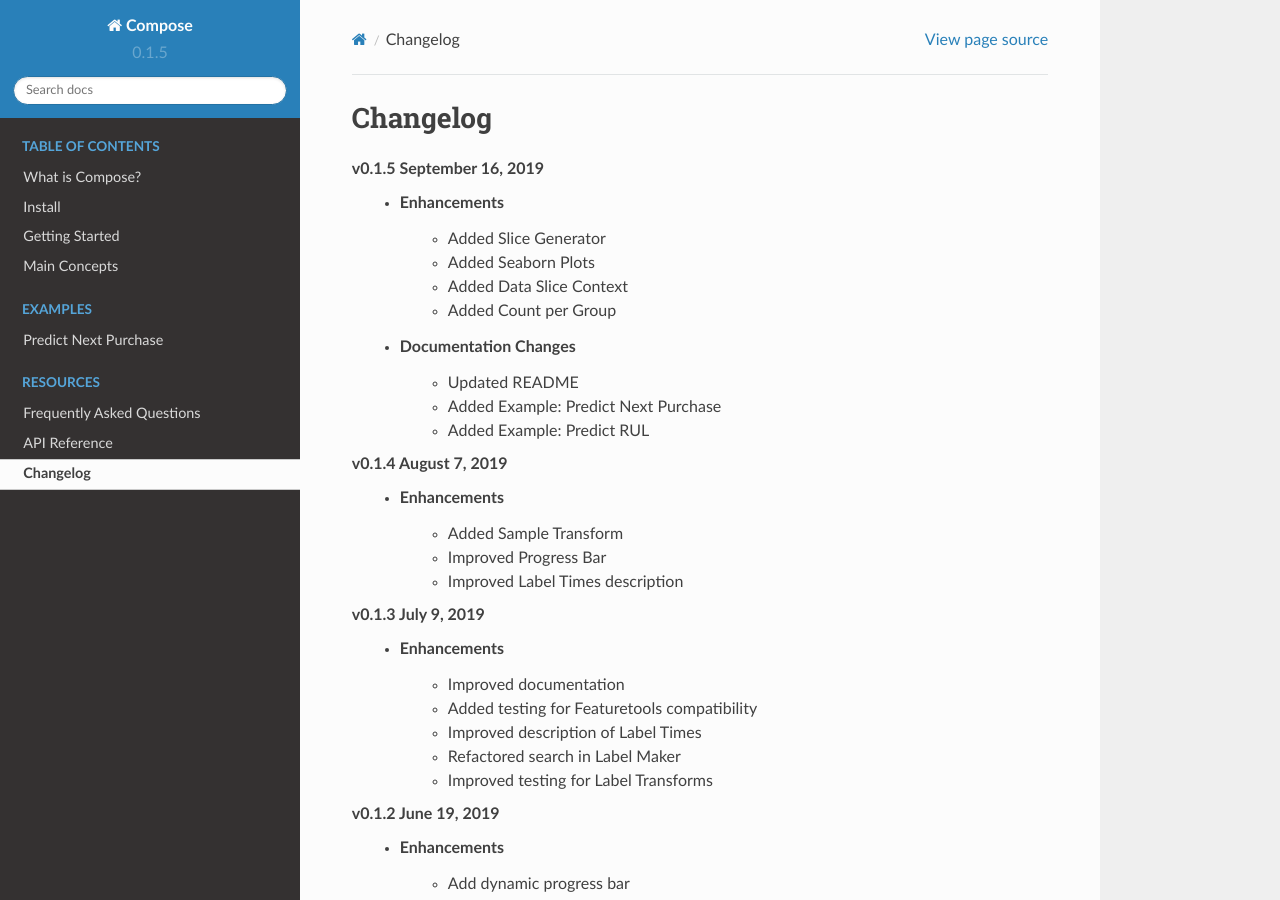
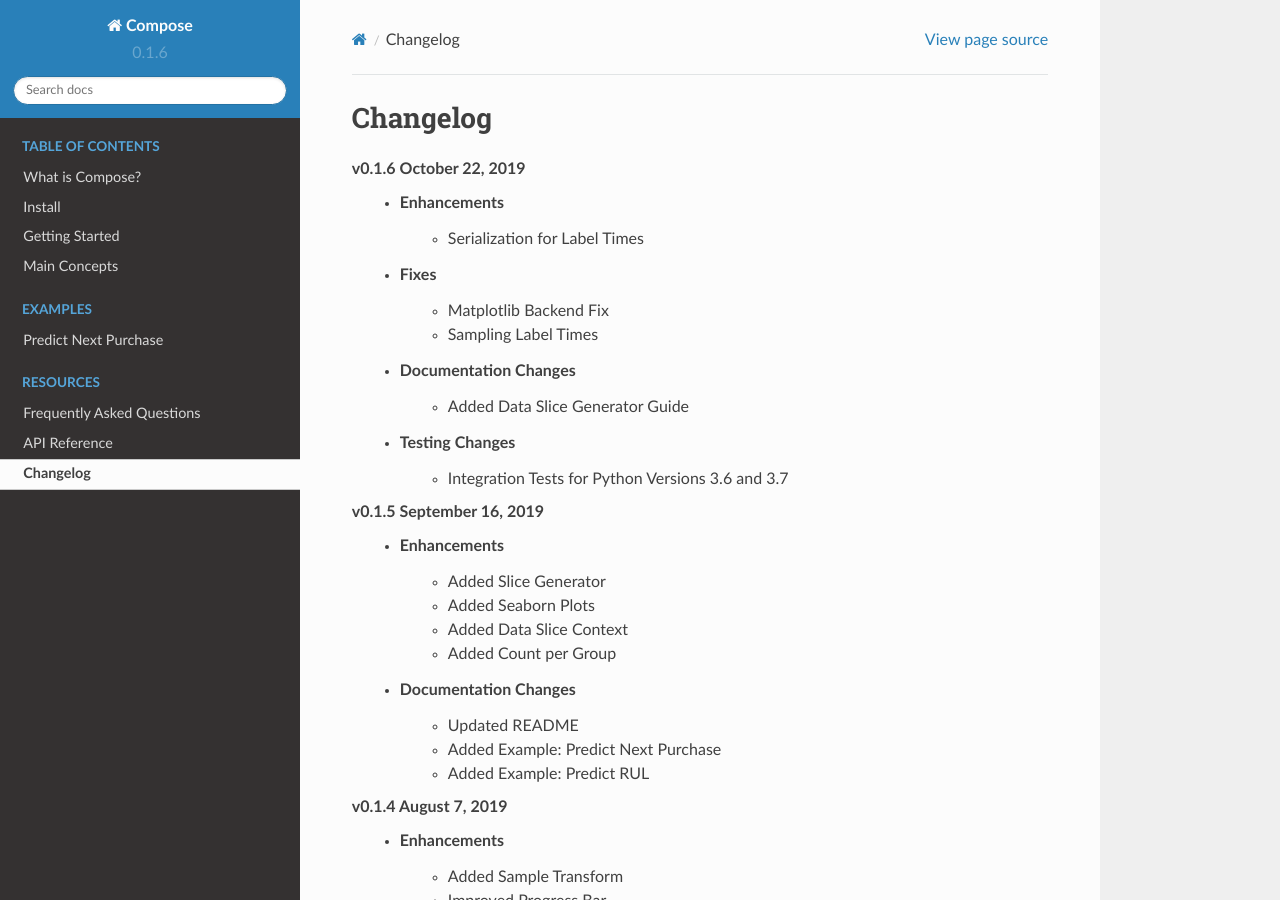
Before and after one commit to alteryx/compose, a Sphinx documentation site: the page built from docs/source/changelog.rst, in a window 1280 px wide and 900 px high. Built offline with Sphinx 7.4.7 and the Read the Docs theme 2.0.0, drawn with Linux system fonts in a browser that asks for light colours; comment, search, counter and statistics services are not loaded.

Commit message:
v0.1.6 (#88)

```diff
--- a/composeml/__init__.py
+++ b/composeml/__init__.py
@@ -3,4 +3,4 @@ from . import demos
 from .label_maker import LabelMaker
 from .label_times import LabelTimes, read_csv, read_parquet, read_pickle
 
-__version__ = '0.1.5'
+__version__ = '0.1.6'
--- a/docs/source/changelog.rst
+++ b/docs/source/changelog.rst
@@ -1,6 +1,17 @@
 =========
 Changelog
 =========
+
+**v0.1.6** October 22, 2019
+    * Enhancements
+        * Serialization for Label Times
+    * Fixes
+        * Matplotlib Backend Fix
+        * Sampling Label Times
+    * Documentation Changes
+        * Added Data Slice Generator Guide
+    * Testing Changes
+        * Integration Tests for Python Versions 3.6 and 3.7
 
 **v0.1.5** September 16, 2019
     * Enhancements
--- a/setup.py
+++ b/setup.py
@@ -2,7 +2,7 @@ from setuptools import find_packages, setup
 
 setup(
     name='composeml',
-    version='0.1.5',
+    version='0.1.6',
     author='Feature Labs, Inc.',
     author_email='support@featurelabs.com',
     license='BSD 3-clause',
```
